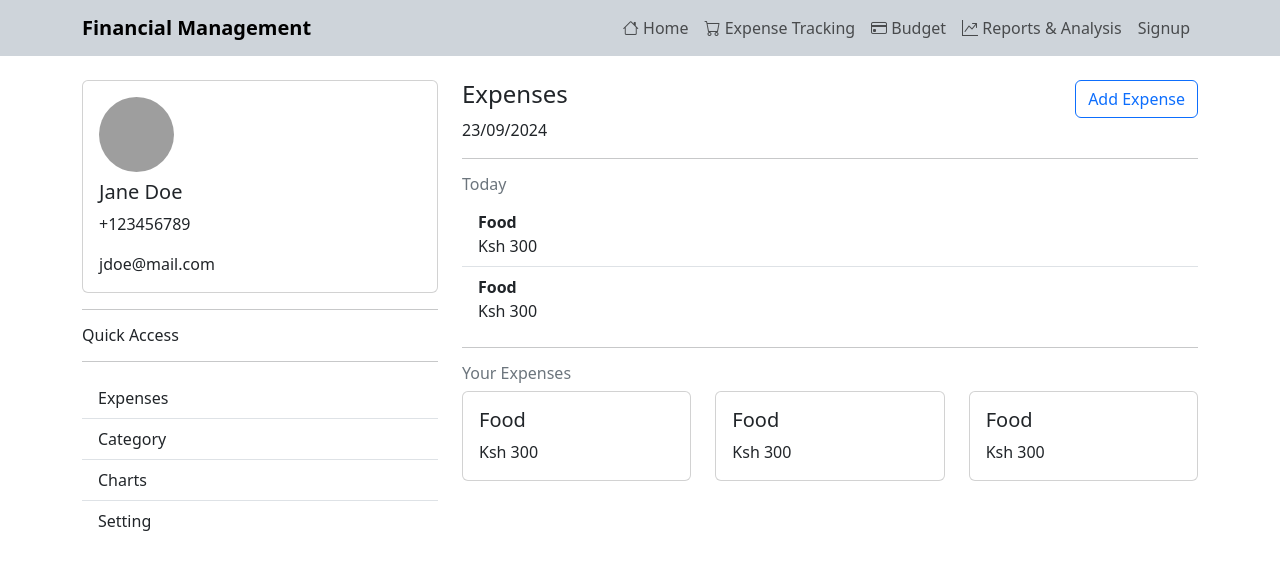
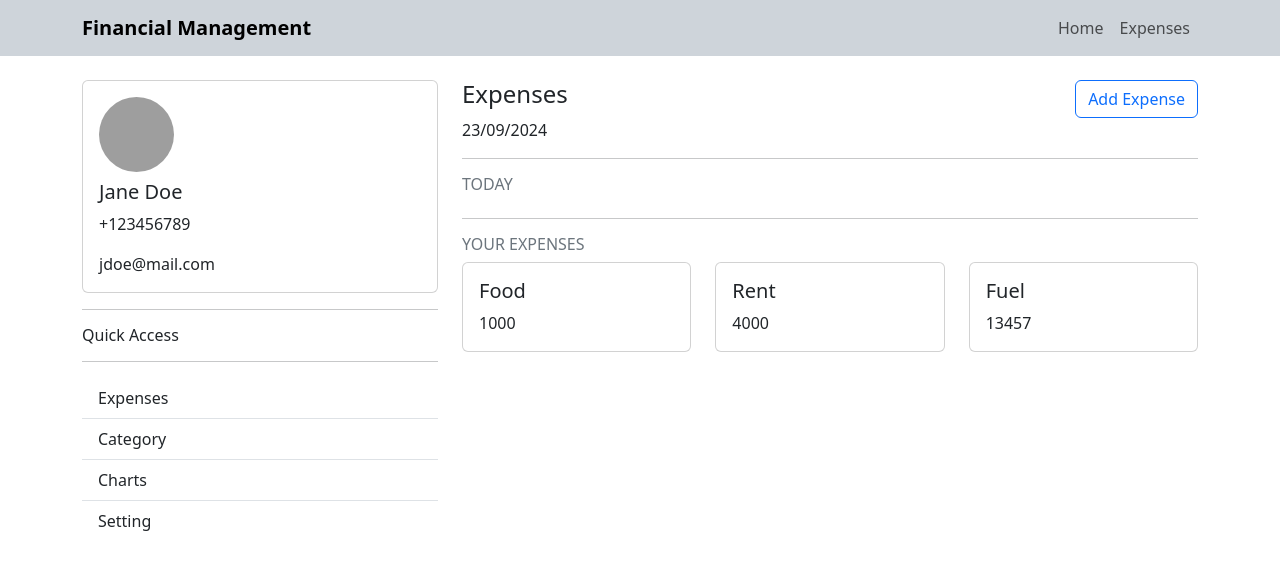
Before and after one commit to JudyOchanda/financial-management, a React (Create React App) app: page / in a window 1280 px wide. Shown: the top 570 px of the page. Built offline with nearby package versions, Linux system fonts and the light colour scheme; grey boxes are pictures that could not be loaded.

Commit message:
add expenses data

```diff
--- /dev/null
+++ b/src/data/expenses.jsx
@@ -0,0 +1,44 @@
+const myExpenses = [
+  {
+    id: 1,
+    name: "Food",
+    amount: 1000,
+    category: "Daily",
+    description: "Someone gotta eat",
+    date: "2022-09-23",
+  },
+  {
+    id: 2,
+    name: "Rent",
+    amount: 4000,
+    category: "Life",
+    description: "A girl's gotta stay indoors",
+    date: "2022-10-23",
+  },
+  {
+    id: 3,
+    name: "Fuel",
+    amount: 13457,
+    category: "Work",
+    description: "A girl's gotta go out",
+    date: "2022-09-30",
+  },
+  {
+    id: 4,
+    name: "Swimming",
+    amount: 1000,
+    category: "Hobbies",
+    description: "A girl's gotta practice how to be a fish",
+    date: "2022-09-03",
+  },
+  {
+    id: 5,
+    name: "Fees",
+    amount: 14000,
+    category: "School",
+    description: "Well, education is vital",
+    date: "2024-02-17",
+  },
+];
+
+export { myExpenses };
--- a/src/layouts/Navbar.jsx
+++ b/src/layouts/Navbar.jsx
@@ -26,27 +26,12 @@ function Navbar() {
             <ul className="navbar-nav">
               <li className="nav-item">
                 <Link to={publicLinks?.Home} className="nav-link">
-                  <i className="bi bi-house"></i> Home
+                  Home
                 </Link>
               </li>
               <li className="nav-item">
                 <Link to={publicLinks?.ExpenseTracking} className="nav-link">
-                  <i className="bi bi-cart"></i> Expense Tracking
-                </Link>
-              </li>
-              <li className="nav-item">
-                <Link to={publicLinks?.Budget} className="nav-link">
-                  <i className="bi bi-credit-card"></i> Budget
-                </Link>
-              </li>
-              <li className="nav-item">
-                <Link to={publicLinks?.ExpenseTracking} className="nav-link">
-                  <i className="bi bi-graph-up-arrow"></i> Reports & Analysis
-                </Link>
-              </li>
-              <li className="nav-item">
-                <Link to={publicLinks?.Signup} className="nav-link">
-                  Signup
+                  Expenses
                 </Link>
               </li>
             </ul>
--- a/src/pages/Expenses.jsx
+++ b/src/pages/Expenses.jsx
@@ -1,12 +1,36 @@
 import React from 'react';
+import Button from "react-bootstrap/Button";
 function Expenses() {
     return (
-        <>
-        <div className="container">
+      <>
+        <div className="container py-3">
+          <section>
+            <div className="d-flex justify-content-between">
+              <h2 className='fw-bold text-uppercase'>Expenses</h2>
+              <Button variant="outline-primary">Add Expense</Button>
+            </div>
+          </section>
+          <hr />
 
+          <section>
+            <div className="table-responsive">
+                <table className="table">
+                    <thead>
+                        <tr>
+                            <th>Name</th>
+                            <th>Amount</th>
+                            <th>Category</th>
+                            <th>Description</th>
+                            <th>Date</th>
+                            <th>Action</th>
+                        </tr>
+                    </thead>
+                </table>
+            </div>
+          </section>
         </div>
-        </>
-     );
+      </>
+    );
 }
 
 export default Expenses;
--- a/src/pages/Home.jsx
+++ b/src/pages/Home.jsx
@@ -3,9 +3,21 @@ import avatarImg from "../assets/images/home/ava.jpg";
 import { useUserContext } from "../authContext";
 import { Link } from "react-router-dom";
 import Button from "react-bootstrap/Button";
+import { publicLinks } from "../constants/links";
+import { myExpenses } from "../data/expenses";
 
 function Home() {
   const { user } = useUserContext();
+
+  const recentExpenses = myExpenses.slice(0, 3);
+  const currentDate = new Date().toISOString().split("T")[0];
+
+  const expensesForCurrentDay = myExpenses.filter(
+    (expense) => expense.date === currentDate
+  );
+
+  console.log(expensesForCurrentDay);
+
   return (
     <>
       <div className="container py-2">
@@ -26,7 +38,9 @@ function Home() {
               <h6>Quick Access</h6>
               <hr />
               <div className="list-group list-group-flush">
-                <Link className="list-group-item">Expenses</Link>
+                <Link to={publicLinks?.Expenses} className="list-group-item">
+                  Expenses
+                </Link>
                 <Link className="list-group-item">Category</Link>
                 <Link className="list-group-item">Charts</Link>
                 <Link className="list-group-item">Setting</Link>
@@ -43,55 +57,47 @@ function Home() {
             <hr />
 
             <div className="mb-3">
-              <h6 className="text-secondary">Today</h6>
+              <h6 className="text-secondary text-uppercase">Today</h6>
+              {expensesForCurrentDay ? (
+                <>
                   <div className="list-group list-group-flush">
+                    {expensesForCurrentDay.map((item) => (
+                      <>
                         <div className="list-group-item d-flex justify-content-between align-items-center">
                           <div className="me-auto">
-                    <div className="fw-semibold">Food</div>
-                    Ksh 300
+                            <div className="fw-semibold">{item.category}</div>
+                            Ksh {item.amount}
                           </div>
                         </div>
-                <div className="list-group-item d-flex justify-content-between align-items-center">
-                  <div className="me-auto">
-                    <div className="fw-semibold">Food</div>
-                    Ksh 300
+                      </>
+                    ))}
                   </div>
-                </div>
-              </div>
+                </>
+              ) : (
+                <>
+                  <p>No expenses today</p>
+                </>
+              )}
             </div>
 
             <hr />
 
             <div className="mb-3">
-              <h6 className="text-secondary">Your Expenses</h6>
+              <h6 className="text-secondary text-uppercase">Your Expenses</h6>
               <article>
                 <div className="row">
-                  <div className="col-md-4 col-sm-12 mb-2">
-                    <div className="card">
+                  {recentExpenses.map((item) => (
+                    <>
+                      <div className="col-md-4 col-sm-12 mb-2" key={item.id}>
+                        <div className="card h-100">
                           <div className="card-body">
-                        <h5 className="card-title">Food</h5>
-                        <p className="card-text">Ksh 300</p>
+                            <h5 className="card-title">{item.name}</h5>
+                            <p className="card-text">{item.amount}</p>
                           </div>
                         </div>
                       </div>
-
-                  <div className="col-md-4 col-sm-12 mb-2">
-                    <div className="card">
-                      <div className="card-body">
-                        <h5 className="card-title">Food</h5>
-                        <p className="card-text">Ksh 300</p>
-                      </div>
-                    </div>
-                  </div>
-
-                  <div className="col-md-4 col-sm-12 mb-2">
-                    <div className="card">
-                      <div className="card-body">
-                        <h5 className="card-title">Food</h5>
-                        <p className="card-text">Ksh 300</p>
-                      </div>
-                    </div>
-                  </div>
+                    </>
+                  ))}
                 </div>
               </article>
             </div>
```
Lines whose indentation alone changed are shown as unchanged.
